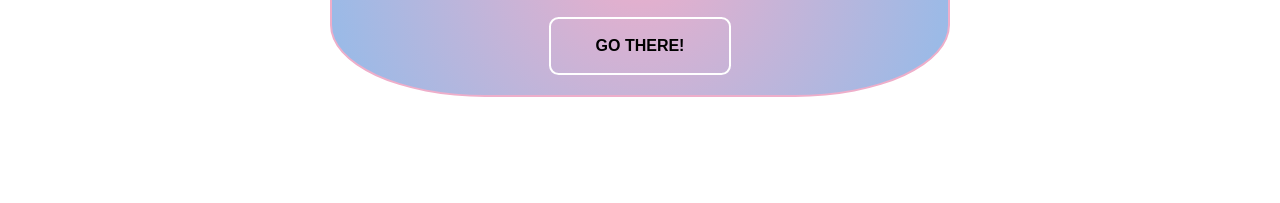
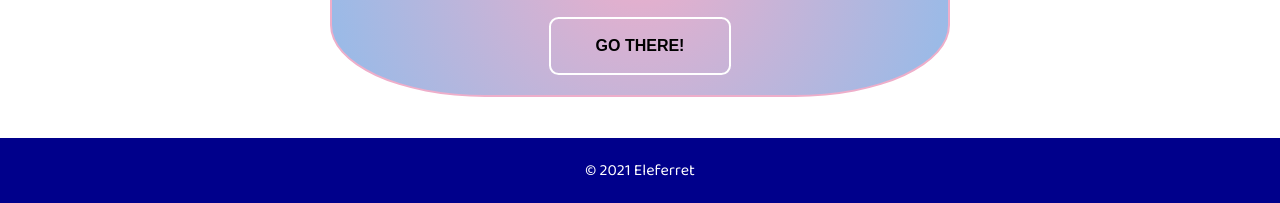
Before and after one commit to eleferrets/My-Site, a plain HTML site: page index.html in a window 1280 px wide. Shown: the part 608-811 px from the top of the page. Drawn offline with Linux system fonts and the light colour scheme.

Commit message:
Footer add

```diff
--- a/Styles/styles.css
+++ b/Styles/styles.css
@@ -184,3 +184,22 @@ nav a{
 .first:hover {
     box-shadow: 0 0 40px 40px #ffffff inset;
 }
+.wrapper {
+    min-height: calc(100vh - 70px);
+}
+footer {
+    padding: 20px;
+    left: 0;
+    bottom: 0;
+    position: relative;
+    width: 100%;
+    z-index: -1;
+    text-align: center;
+    background-color: darkblue;
+    margin-top: 1em;
+}
+
+footer p {
+    color: white;
+
+}
--- a/index.html
+++ b/index.html
@@ -12,6 +12,7 @@
     <title>Main</title>
 </head>
 <body>
+<div class="wrapper">
 <nav>
     <ul>
     <li><a href="index.html">Home</a></li>
@@ -19,6 +20,7 @@
     <li><a href="Pages/contact.html">Contact</a></li>
     </ul>
 </nav>
+
 <div class="grid">
 <h1>Hi, I'm Brian! I go by Eleferrets, Eleferret, or NyanNairb!</h1>
 <img alt="Image of kitten sitting" class="cat-img" src="Images/pet-kitten-sitting.webp"/>
@@ -30,5 +32,9 @@
     <button class="btn first">Go There!</button>
 </div>
 </div>
+</div>
+<footer>
+    <p>&copy; 2021 Eleferret</p>
+</footer>
 </body>
 </html>
```
Also changed, not shown: Pages/about.html (+6 -0 lines), Pages/contact.html (+6 -0 lines).
